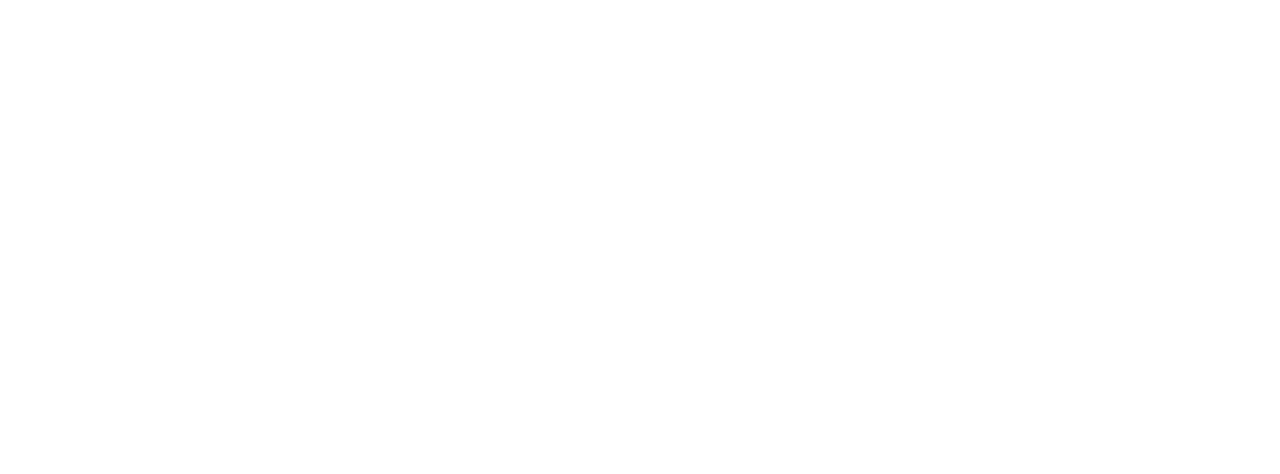
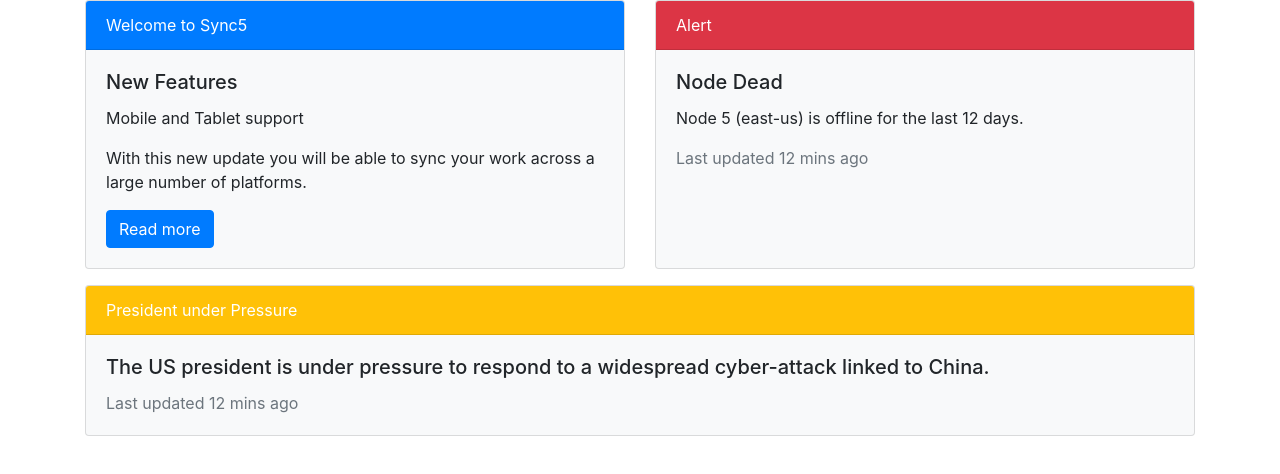
Before and after one commit to acciojob/bootstrap-card-DrSuraj, a website: page main.html in a window 1280 px wide. Drawn offline with nearby package versions, Linux system fonts and the light colour scheme.

Commit message:
created a submission

```diff
--- a/main.html
+++ b/main.html
@@ -1,16 +1,53 @@
 <!DOCTYPE html>
+<html>
+<head>
+    <title>Bootstrap Card Deck</title>
+    <link rel="stylesheet" href="https://maxcdn.bootstrapcdn.com/bootstrap/4.5.2/css/bootstrap.min.css">
+</head>
+<body>
+    <div class="container">
+        <div class="card-deck">
+            <!-- First Card -->
+            <div class="card bg-light">
+                <div class="card-header bg-primary text-white">
+                    Welcome to Sync5
+                </div>
+                <div class="card-body">
+                    <h5 class="card-title">New Features</h5>
+                    <p class="card-text">Mobile and Tablet support</p>
+                    <p class="card-text">With this new update you will be able to sync your work across a large number of platforms.</p>
+                    <a href="#" class="btn btn-primary">Read more</a>
+                </div>
+            </div>
 
-<html>
+            <!-- Second Card -->
+            <div class="card bg-light">
+                <div class="card-header bg-danger text-white">
+                    Alert
+                </div>
+                <div class="card-body">
+                    <h5 class="card-title">Node Dead</h5>
+                    <p class="card-text">Node 5 (east-us) is offline for the last 12 days.</p>
+                    <p class="card-text text-muted">Last updated 12 mins ago</p>
+                </div>
+            </div>
+        </div>
 
-<head>
-	<link rel="stylesheet" href="styles.css">
-</head>
+        <!-- Third Card -->
+        <div class="card bg-light mt-3">
+            <div class="card-header bg-warning text-white">
+                President under Pressure
+            </div>
+            <div class="card-body">
+                <h5 class="card-title">The US president is under pressure to respond to a widespread cyber-attack linked to China.</h5>
+                <p class="card-text text-muted">Last updated 12 mins ago</p>
+            </div>
+        </div>
+    </div>
 
-<body>
-	<!-- the entire body must be written by student -->
-    <script type="text/javascript" src="./script.js">
-</script>
-
+    <!-- Bootstrap Bundle with Popper -->
+    <script src="https://code.jquery.com/jquery-3.5.1.slim.min.js"></script>
+    <script src="https://cdn.jsdelivr.net/npm/@popperjs/core@1.16.1/dist/umd/popper.min.js"></script>
+    <script src="https://stackpath.bootstrapcdn.com/bootstrap/4.5.2/js/bootstrap.min.js"></script>
 </body>
-
 </html>
```
